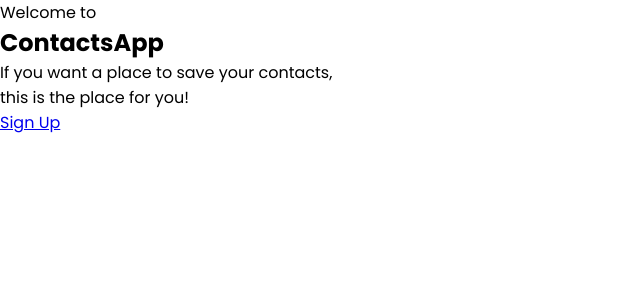
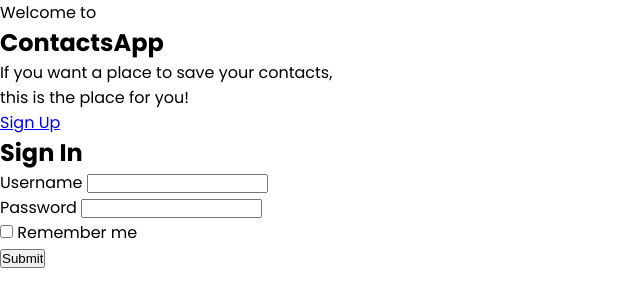
Before and after one commit to Remy349/contacts-app-python, a Python web app: template flaskr/templates/auth/signin.html in a window 1280 px wide. Shown: the part 25-332 px from the top of the page, without its empty margins (0-640 px from the left). Run offline with Jinja, Linux system fonts and the light colour scheme; the template is opened without the code that fills it: most values are stand-ins (such as "Sample title", 1, 10 or a date in 2020); form fields are guessed from the names that the template uses.

Commit message:
Complete sign in form and now the user has to fill a form to access

```diff
--- a/config.py
+++ b/config.py
@@ -1,5 +1,6 @@
 import os
 from dotenv import load_dotenv
+from datetime import timedelta
 
 basedir = os.path.abspath(os.path.dirname(__file__))
 load_dotenv(os.path.join(basedir, ".env"))
@@ -9,3 +10,4 @@ class Config(object):
     SECRET_KEY = os.getenv("SECRET_KEY")
     SQLALCHEMY_DATABASE_URI = os.getenv("DATABASE_URL")
     SQLALCHEMY_TRACK_MODIFICATIONS = False
+    REMEMBER_COOKIE_DURATION = timedelta(hours=12)
--- a/flaskr/auth/forms.py
+++ b/flaskr/auth/forms.py
@@ -1,5 +1,5 @@
 from flask_wtf import FlaskForm
-from wtforms import StringField, PasswordField, SubmitField
+from wtforms import StringField, PasswordField, SubmitField, BooleanField
 from wtforms.validators import DataRequired
 
 
@@ -8,4 +8,5 @@ class SignInForm(FlaskForm):
                            validators=[DataRequired(message="Enter a username")])
     password = PasswordField("Password",
                              validators=[DataRequired(message="Enter a password")])
+    remember_me = BooleanField("Remember Me")
     submit = SubmitField("Sign In")
--- a/flaskr/main/routes.py
+++ b/flaskr/main/routes.py
@@ -1,8 +1,9 @@
 from flaskr.main import bp
 from flask import render_template
+from flask_login import login_required
 
 
-@bp.route("/", methods=["GET", "POST"])
-@bp.route("/index", methods=["GET", "POST"])
+@bp.route("/")
+@login_required
 def index():
     return render_template("index.html")
--- a/flaskr/templates/auth/signin.html
+++ b/flaskr/templates/auth/signin.html
@@ -22,7 +22,33 @@
         </div>
       </div>
       <div>
-        <div class="home__forms"></div>
+        <div class="home__forms">
+          <div class="home__forms-container">
+            <form action="" method="POST" class="home__form">
+              <div class="home__form-header">
+                <h1>Sign In</h1>
+              </div>
+              {{ form.hidden_tag() }}
+              <div class="home__form-inputs">
+                {{ form.username.label(class_='home__form-label') }}
+                {{ form.username(class_='home__form-input',
+                                  autocomplete='off') }}
+              </div>
+              <div class="home__form-inputs">
+                {{ form.password.label(class_='home__form-label') }}
+                {{ form.password(class_='home__form-input',
+                                  autocomplete='off') }}
+              </div>
+              <div class="home__form-inputs">
+                {{ form.remember_me(class_='home__form-remember') }}
+                {{ form.remember_me.label(class_='home__form-label') }}
+              </div>
+              <div class="home__form-btns">
+                {{ form.submit(class_='home__form-btn') }}
+              </div>
+            </form>
+          </div>
+        </div>
       </div>
     </div>
   </section>
```
Also changed, not shown: flaskr/auth/routes.py (+34 -2 lines), flaskr/models.py (+6 -1 lines).
